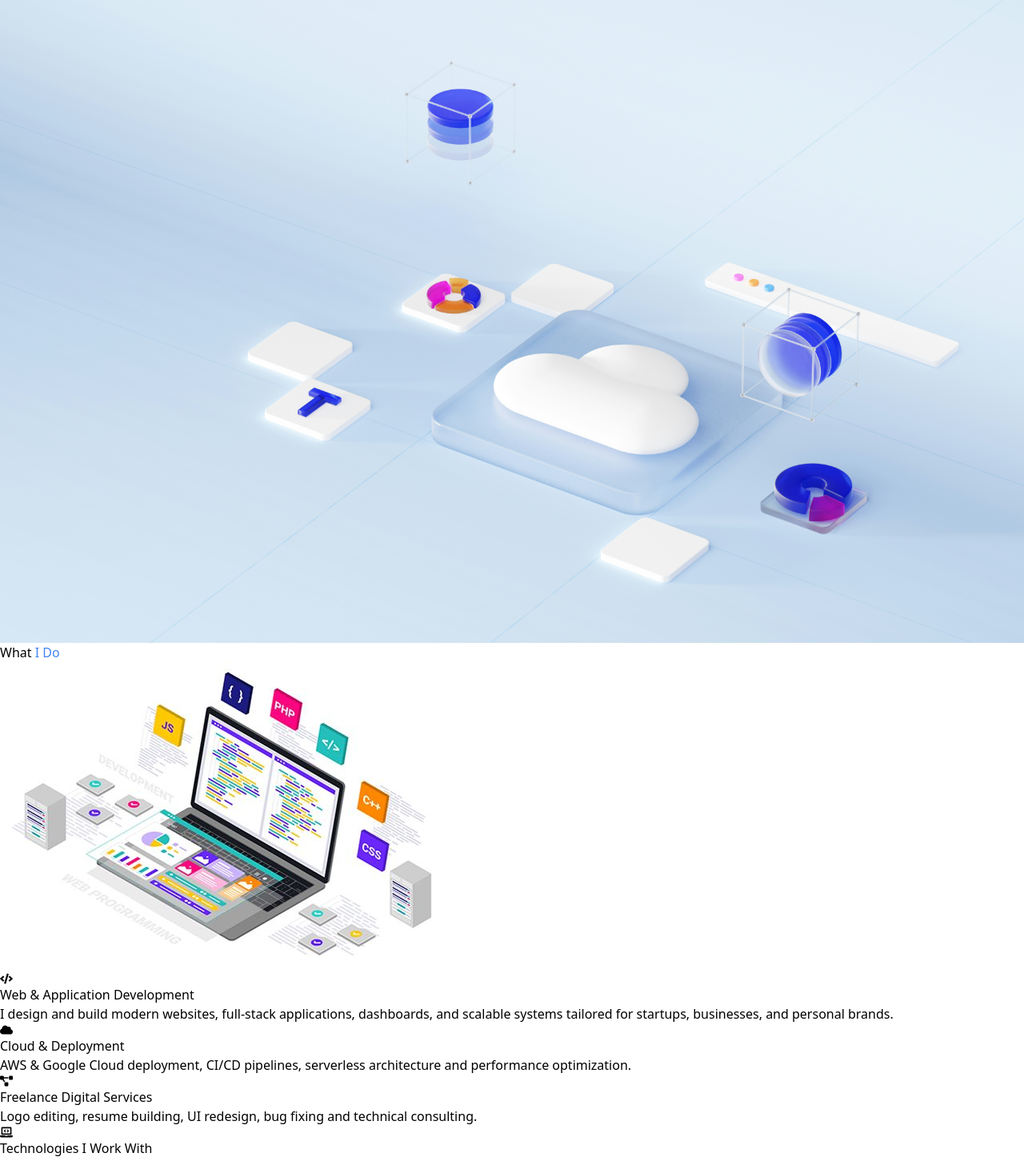
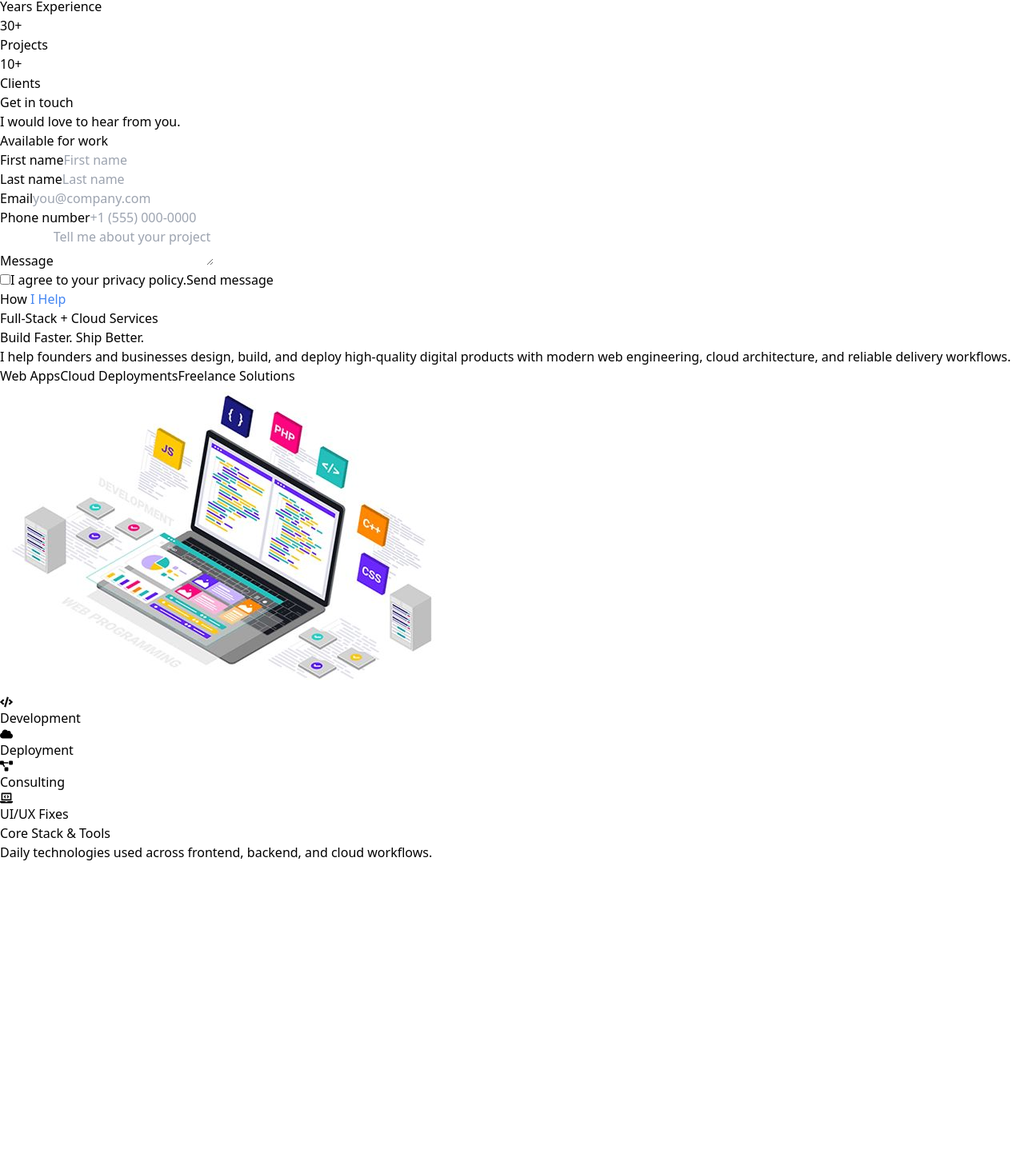
Before and after one commit to Guglothmahipal/portfolio-frontend, a React (Vite) app: page / in a window 1280 px wide. Shown: the part 316-1768 px from the top of the page at 80% size. Built offline with nearby package versions, Linux system fonts and the light colour scheme.

Commit message:
changes made in home page hero section

```diff
--- a/src/components/Navbar.tsx
+++ b/src/components/Navbar.tsx
@@ -45,7 +45,7 @@ const Navbar = () => {
       >
         <div className="flex items-center justify-between px-8 py-5 text-black dark:text-white">
           {/* ================= LEFT: NAME ================= */}
-          <Link to="/" className="rounded-full border border-gray-300/60 dark:border-gray-600/60 bg-white/20 dark:bg-black/20 backdrop-blur-md px-4 py-2">
+          <Link to="/">
             <h1 className="text-lg tracking-widest uppercase font-semibold">
               Mahipal
             </h1>
--- a/src/pages/Home.tsx
+++ b/src/pages/Home.tsx
@@ -1,5 +1,4 @@
 import { motion } from "framer-motion";
-import heroImage from "../assets/HomeRightIMG.jpg";
 import { useState } from "react";
 import { useNavigate } from "react-router-dom";
 import webDevImage from "../assets/webdev.jpg";
@@ -14,21 +13,32 @@ import {
 const Home = () => {
   const [hoveredCard, setHoveredCard] = useState<string | null>(null);
   const navigate = useNavigate();
+  const marqueeSkills = [
+    { name: "React", color: "bg-blue-500" },
+    { name: "Next.js", color: "bg-black" },
+    { name: "TypeScript", color: "bg-blue-600" },
+    { name: "AWS", color: "bg-orange-500" },
+    { name: "Google Cloud", color: "bg-green-500" },
+    { name: "Firebase", color: "bg-yellow-500" },
+    { name: "Docker", color: "bg-sky-500" },
+    { name: "Kubernetes", color: "bg-indigo-500" },
+    { name: "Node.js", color: "bg-green-600" },
+    { name: "Tailwind CSS", color: "bg-cyan-500" },
+    { name: "Framer Motion", color: "bg-pink-500" },
+  ];
 
   return (
-    <>
-      {/* ================= HERO SECTION ================= */}
-      <section className="relative min-h-screen flex items-center pt-24">
-        <div className="max-w-7xl mx-auto px-6 sm:px-8 grid grid-cols-1 md:grid-cols-2 gap-12">
-
+    <>      {/* ================= HERO SECTION ================= */}
+      <section className="relative pt-20 pb-10 md:min-h-[calc(100vh-5.25rem)] ">
+        <div className="max-w-[1360px] mx-auto px-4 sm:px-6 lg:px-8 grid grid-cols-1 md:grid-cols-[minmax(0,1fr)_30rem] md:gap-14 lg:gap-20 items-start md:items-center">
           <motion.div
             initial={{ opacity: 0, y: 40 }}
             animate={{ opacity: 1, y: 0 }}
             transition={{ duration: 0.8 }}
-            className="flex flex-col justify-center"
+            className="flex flex-col justify-center md:pr-6 lg:pr-10"
           >
             <h2 className="tracking-widest uppercase text-gray-500 dark:text-gray-400 mb-4">
-              Hello, I’m
+              Hello, I'm
             </h2>
 
             <h1 className="text-[clamp(2rem,6vw,4rem)] font-bold mb-6">
@@ -40,10 +50,7 @@ const Home = () => {
               provide freelance digital services for businesses and individuals.
             </p>
 
-            {/* ===== BUTTONS UPDATED ===== */}
             <div className="flex gap-4 justify-center md:justify-start">
-
-  {/* Explore Services Button (Glassy + Animated Text) */}
               <button
                 onClick={() => navigate("/services")}
                 className="
@@ -67,8 +74,6 @@ const Home = () => {
                 Explore Services
               </button>
 
-
-  {/* See My Work Button */}
               <button
                 onClick={() => navigate("/projects")}
                 className="
@@ -89,31 +94,133 @@ const Home = () => {
               >
                 See My Work
               </button>
-
-
             </div>
 
+            <div className="mt-7 grid grid-cols-3 gap-2 sm:gap-3 max-w-xl mb-6 md:mb-0">
+              {[
+                { value: "3+", label: "Years Experience" },
+                { value: "30+", label: "Projects" },
+                { value: "10+", label: "Clients" },
+              ].map((stat) => (
+                <motion.div
+                  key={stat.label}
+                  whileHover={{ y: -6, scale: 1.03 }}
+                  transition={{ type: "spring", stiffness: 320, damping: 20 }}
+                  className="rounded-2xl border border-gray-200 dark:border-gray-800 bg-white/70 dark:bg-gray-900/60 px-3 py-3 sm:px-4 sm:py-4 shadow-sm"
+                >
+                  <p className="text-xl sm:text-2xl font-bold leading-none">{stat.value}</p>
+                  <p className="mt-1.5 text-[10px] sm:text-xs uppercase tracking-wider text-gray-500 dark:text-gray-400">
+                    {stat.label}
+                  </p>
+                </motion.div>
+              ))}
+            </div>
           </motion.div>
 
           <motion.div
             initial={{ opacity: 0, x: 60 }}
             animate={{ opacity: 1, x: 0 }}
             transition={{ duration: 0.9 }}
-            className="flex items-center justify-center"
+            className="w-full md:justify-self-end md:pl-2"
           >
-            <img
-              src={heroImage}
-              alt="Hero"
-              className="max-h-[480px] w-full object-contain opacity-90"
+            <div className="w-full max-w-[30rem] ml-auto">
+              <div className="flex items-start justify-between gap-3 mb-4">
+                <div>
+                  <h3 className="text-2xl md:text-[2rem] leading-none font-bold text-gray-900 dark:text-white">
+                    Get in touch
+                  </h3>
+                  <p className="mt-2 text-base text-gray-500 dark:text-gray-400">
+                    I would love to hear from you.
+                  </p>
+                </div>
+                <div className="inline-flex items-center gap-2 rounded-full px-3 py-1.5 bg-green-50 dark:bg-green-900/20 border border-green-200 dark:border-green-700">
+                  <span className="relative flex h-2.5 w-2.5">
+                    <span className="animate-ping absolute inline-flex h-full w-full rounded-full bg-green-400 opacity-75" />
+                    <span className="relative inline-flex rounded-full h-2.5 w-2.5 bg-green-500" />
+                  </span>
+                  <span className="text-xs font-medium text-green-700 dark:text-green-300">
+                    Available for work
+                  </span>
+                </div>
+              </div>
+
+              <form
+                action="https://formsubmit.co/guglothmahipal@gmail.com"
+                method="POST"
+                className="space-y-3 border border-gray-300 dark:border-gray-700 rounded-2xl p-4 md:p-5 bg-white/45 dark:bg-black/10 shadow-[0_10px_30px_rgba(0,0,0,0.08)]"
+              >
+                <input type="hidden" name="_subject" value="New Portfolio Inquiry" />
+                <input type="hidden" name="_captcha" value="false" />
+
+                <div className="grid grid-cols-1 sm:grid-cols-2 gap-3">
+                  <div>
+                    <label className="block text-xs font-medium mb-1.5 text-gray-700 dark:text-gray-300">First name</label>
+                    <input
+                      name="first_name"
+                      required
+                      placeholder="First name"
+                      className="w-full rounded-xl border border-gray-300 dark:border-gray-700 bg-transparent px-3 py-2.5 text-sm outline-none focus:border-violet-400"
                     />
+                  </div>
+                  <div>
+                    <label className="block text-xs font-medium mb-1.5 text-gray-700 dark:text-gray-300">Last name</label>
+                    <input
+                      name="last_name"
+                      placeholder="Last name"
+                      className="w-full rounded-xl border border-gray-300 dark:border-gray-700 bg-transparent px-3 py-2.5 text-sm outline-none focus:border-violet-400"
+                    />
+                  </div>
+                </div>
+
+                <div>
+                  <label className="block text-xs font-medium mb-1.5 text-gray-700 dark:text-gray-300">Email</label>
+                  <input
+                    name="email"
+                    type="email"
+                    required
+                    placeholder="you@company.com"
+                    className="w-full rounded-xl border border-gray-300 dark:border-gray-700 bg-transparent px-3 py-2.5 text-sm outline-none focus:border-violet-400"
+                  />
+                </div>
+
+                <div>
+                  <label className="block text-xs font-medium mb-1.5 text-gray-700 dark:text-gray-300">Phone number</label>
+                  <input
+                    name="phone"
+                    placeholder="+1 (555) 000-0000"
+                    className="w-full rounded-xl border border-gray-300 dark:border-gray-700 bg-transparent px-3 py-2.5 text-sm outline-none focus:border-violet-400"
+                  />
+                </div>
+
+                <div>
+                  <label className="block text-xs font-medium mb-1.5 text-gray-700 dark:text-gray-300">Message</label>
+                  <textarea
+                    name="message"
+                    required
+                    placeholder="Tell me about your project"
+                    className="w-full min-h-24 rounded-xl border border-gray-300 dark:border-gray-700 bg-transparent px-3 py-2.5 text-sm outline-none focus:border-violet-400"
+                  />
+                </div>
+
+                <label className="flex items-start gap-2 text-xs text-gray-600 dark:text-gray-400">
+                  <input type="checkbox" required className="mt-0.5" />
+                  <span>I agree to your privacy policy.</span>
+                </label>
+
+                <button
+                  type="submit"
+                  className="w-full rounded-xl bg-amber-600 text-white px-5 py-2.5 font-semibold hover:bg-amber-700 transition"
+                >
+                  Send message
+                </button>
+              </form>
+            </div>
           </motion.div>
         </div>
       </section>
-
       {/* ================= WHAT I DO SECTION ================= */}
       <section className="py-24">
         <div className="max-w-7xl mx-auto px-6 sm:px-8">
-
           <motion.h2
             initial={{ opacity: 0, y: 30 }}
             whileInView={{ opacity: 1, y: 0 }}
@@ -121,162 +228,115 @@ const Home = () => {
             viewport={{ once: true }}
             className="text-3xl md:text-4xl font-bold mb-16 text-center"
           >
-            What <span className="google-color-cycle">I Do</span>
+            How <span className="google-color-cycle">I Help</span>
           </motion.h2>
 
-          <div className="grid grid-cols-1 md:grid-cols-3 gap-8 md:auto-rows-[220px]">
+          <motion.div
+            initial={{ opacity: 0, y: 24 }}
+            whileInView={{ opacity: 1, y: 0 }}
+            transition={{ duration: 0.65 }}
+            viewport={{ once: true }}
+            className="relative overflow-hidden rounded-[2rem] border border-rose-200/40 bg-[linear-gradient(135deg,#da9db8_0%,#cf90b8_45%,#c38fc2_100%)] p-8 md:p-12 text-white shadow-[0_18px_48px_rgba(157,78,130,0.22)]"
+          >
+            <div className="pointer-events-none absolute inset-0">
+              <div className="absolute -top-24 -left-20 h-72 w-72 rounded-full bg-white/15 blur-3xl" />
+              <div className="absolute -bottom-20 -right-16 h-72 w-72 rounded-full bg-purple-900/25 blur-3xl" />
+            </div>
 
-            {/* BIG CARD */}
-            <motion.div
-  onMouseEnter={() => setHoveredCard("dev")}
-  onMouseLeave={() => setHoveredCard(null)}
-  whileHover={{ y: -8 }}
-  className={`md:col-span-2 md:row-span-2 rounded-3xl p-8 relative overflow-hidden border transition ${
-    hoveredCard === "dev"
-      ? "google-border-cycle"
-      : "border-gray-200 dark:border-gray-800"
-  }`}
->
-  {/* Background Image */}
+            <div className="relative grid grid-cols-1 lg:grid-cols-2 gap-10 items-center">
+              <div>
+                <p className="text-xs uppercase tracking-[0.22em] text-white/80 mb-4">
+                  Full-Stack + Cloud Services
+                </p>
+                <h3 className="text-4xl md:text-5xl font-semibold leading-tight mb-5">
+                  Build Faster. Ship Better.
+                </h3>
+                <p className="text-white/90 text-lg leading-relaxed max-w-xl mb-7">
+                  I help founders and businesses design, build, and deploy
+                  high-quality digital products with modern web engineering,
+                  cloud architecture, and reliable delivery workflows.
+                </p>
+
+                <div className="flex flex-wrap gap-3">
+                  <span className="px-4 py-2 rounded-full bg-white/20 border border-white/30 text-sm font-medium">
+                    Web Apps
+                  </span>
+                  <span className="px-4 py-2 rounded-full bg-white/20 border border-white/30 text-sm font-medium">
+                    Cloud Deployments
+                  </span>
+                  <span className="px-4 py-2 rounded-full bg-white/20 border border-white/30 text-sm font-medium">
+                    Freelance Solutions
+                  </span>
+                </div>
+              </div>
+
+              <div className="rounded-3xl bg-black/15 border border-white/10 p-5 md:p-6 backdrop-blur-sm">
+                <div className="rounded-2xl bg-white/95 text-gray-900 p-4 md:p-5 shadow-xl">
+                  <div className="flex items-center gap-2 mb-4">
+                    <span className="h-2.5 w-2.5 rounded-full bg-rose-400" />
+                    <span className="h-2.5 w-2.5 rounded-full bg-amber-300" />
+                    <span className="h-2.5 w-2.5 rounded-full bg-emerald-400" />
+                  </div>
+
                   <img
                     src={webDevImage}
-    alt="Web Development"
-    className="absolute inset-0 w-full h-full object-cover opacity-80"
+                    alt="Service showcase"
+                    className="w-full h-48 md:h-56 object-cover rounded-xl"
                   />
 
-  {/* Dark Overlay (Improves Readability) */}
-  <div className="absolute inset-0 bg-white/70 dark:bg-black/70 backdrop-blur-sm"></div>
-
-  {/* Content */}
-  <div className="relative z-10">
-    <FaCode className="text-3xl mb-6 text-indigo-500" />
-    <h3 className="text-2xl font-semibold mb-4">
-      Web & Application Development
-    </h3>
-    <p className="text-gray-700 dark:text-gray-300 leading-relaxed">
-      I design and build modern websites, full-stack applications,
-      dashboards, and scalable systems tailored for startups,
-      businesses, and personal brands.
-    </p>
+                  <div className="mt-4 grid grid-cols-2 gap-3">
+                    <div className="rounded-lg bg-rose-50 px-3 py-2 text-sm font-medium text-rose-700 flex items-center gap-2">
+                      <FaCode className="text-rose-500" />
+                      Development
+                    </div>
+                    <div className="rounded-lg bg-sky-50 px-3 py-2 text-sm font-medium text-sky-700 flex items-center gap-2">
+                      <FaCloud className="text-sky-500" />
+                      Deployment
+                    </div>
+                    <div className="rounded-lg bg-violet-50 px-3 py-2 text-sm font-medium text-violet-700 flex items-center gap-2">
+                      <FaProjectDiagram className="text-violet-500" />
+                      Consulting
+                    </div>
+                    <div className="rounded-lg bg-amber-50 px-3 py-2 text-sm font-medium text-amber-700 flex items-center gap-2">
+                      <FaLaptopCode className="text-amber-500" />
+                      UI/UX Fixes
+                    </div>
+                  </div>
+                </div>
+              </div>
             </div>
           </motion.div>
-
-
-            {/* CLOUD CARD */}
-            <motion.div
-              onMouseEnter={() => setHoveredCard("cloud")}
-              onMouseLeave={() => setHoveredCard(null)}
-              whileHover={{ y: -6 }}
-              className={`rounded-3xl p-8 bg-gray-50 dark:bg-gray-900 border transition ${
-                hoveredCard === "cloud"
-                  ? "google-border-cycle"
-                  : "border-gray-200 dark:border-gray-800"
-              }`}
-            >
-              <FaCloud className="text-2xl mb-4 text-green-500" />
-              <h3 className="text-xl font-semibold mb-3">
-                Cloud & Deployment
-              </h3>
-              <p className="text-gray-600 dark:text-gray-400 text-sm">
-                AWS & Google Cloud deployment, CI/CD pipelines, serverless
-                architecture and performance optimization.
-              </p>
-            </motion.div>
-
-            {/* FREELANCE CARD */}
-            <motion.div
-              onMouseEnter={() => setHoveredCard("projects")}
-              onMouseLeave={() => setHoveredCard(null)}
-              whileHover={{ y: -6 }}
-              className={`rounded-3xl p-8 bg-gray-50 dark:bg-gray-900 border flex flex-col justify-center transition ${
-                hoveredCard === "projects"
-                  ? "google-border-cycle"
-                  : "border-gray-200 dark:border-gray-800"
-              }`}
-            >
-              <FaProjectDiagram className="text-2xl mb-4 text-pink-500" />
-              <h3 className="text-xl font-semibold">
-                Freelance Digital Services
-              </h3>
-              <p className="text-gray-500 dark:text-gray-400 text-sm">
-                Logo editing, resume building, UI redesign, bug fixing and
-                technical consulting.
-              </p>
-            </motion.div>
-
-            {/* TECH STACK CARD */}
-            <motion.div
-              onMouseEnter={() => setHoveredCard("tech")}
-              onMouseLeave={() => setHoveredCard(null)}
-              whileHover={{ y: -6 }}
-              className={`md:col-span-2 rounded-3xl p-8 bg-gray-50 dark:bg-gray-900 border transition ${
-                hoveredCard === "tech"
-                  ? "google-border-cycle"
-                  : "border-gray-200 dark:border-gray-800"
-              }`}
-            >
-              <FaLaptopCode className="text-2xl mb-4 text-yellow-500" />
-              <h3 className="text-xl font-semibold mb-3">
-                Technologies I Work With
-              </h3>
-              <p className="text-gray-600 dark:text-gray-400 text-sm">
-                React, Next.js, TypeScript, AWS, Google Cloud, Node.js,
-                Tailwind CSS and modern frontend & backend technologies.
-              </p>
-            </motion.div>
-
-          </div>
         </div>
       </section>
 
       {/* ================= SKILLS MARQUEE ================= */}
-<section className="py-10 md:py-16 overflow-hidden border-y border-gray-200 dark:border-gray-800">
+      <section className="py-12 md:py-16 overflow-hidden border-y border-gray-200 dark:border-gray-800 bg-gradient-to-r from-gray-50/70 via-transparent to-gray-50/70 dark:from-gray-900/40 dark:via-transparent dark:to-gray-900/40">
+        <div className="max-w-7xl mx-auto px-6 sm:px-8 mb-8">
+          <h3 className="text-xl md:text-2xl font-semibold text-center">
+            Core Stack & Tools
+          </h3>
+          <p className="text-center text-gray-500 dark:text-gray-400 mt-2 text-sm md:text-base">
+            Daily technologies used across frontend, backend, and cloud workflows.
+          </p>
+        </div>
+
         <div className="relative w-full">
+          <div className="pointer-events-none absolute left-0 top-0 h-full w-16 bg-gradient-to-r from-white dark:from-black to-transparent z-10" />
+          <div className="pointer-events-none absolute right-0 top-0 h-full w-16 bg-gradient-to-l from-white dark:from-black to-transparent z-10" />
 
-    <div className="flex w-max animate-marquee gap-10 md:gap-16">
-
-      {[
-        { name: "React", color: "bg-blue-500" },
-        { name: "Next.js", color: "bg-black" },
-        { name: "TypeScript", color: "bg-blue-600" },
-        { name: "AWS", color: "bg-orange-500" },
-        { name: "Google Cloud", color: "bg-green-500" },
-        { name: "Firebase", color: "bg-yellow-500" },
-        { name: "Docker", color: "bg-sky-500" },
-        { name: "Kubernetes", color: "bg-indigo-500" },
-        { name: "Node.js", color: "bg-green-600" },
-        { name: "Tailwind CSS", color: "bg-cyan-500" },
-        { name: "Framer Motion", color: "bg-pink-500" },
-      ]
-        .concat([
-          { name: "React", color: "bg-blue-500" },
-          { name: "Next.js", color: "bg-black" },
-          { name: "TypeScript", color: "bg-blue-600" },
-          { name: "AWS", color: "bg-orange-500" },
-          { name: "Google Cloud", color: "bg-green-500" },
-          { name: "Firebase", color: "bg-yellow-500" },
-          { name: "Docker", color: "bg-sky-500" },
-          { name: "Kubernetes", color: "bg-indigo-500" },
-          { name: "Node.js", color: "bg-green-600" },
-          { name: "Tailwind CSS", color: "bg-cyan-500" },
-          { name: "Framer Motion", color: "bg-pink-500" },
-        ])
-        .map((skill, index) => (
+          <div className="flex w-max animate-marquee gap-6 md:gap-8">
+            {[...marqueeSkills, ...marqueeSkills].map((skill, index) => (
               <div
                 key={index}
-            className="flex items-center gap-3 text-lg md:text-xl font-semibold text-gray-500 dark:text-gray-400 hover:text-black dark:hover:text-white transition-colors duration-300"
+                className="flex items-center gap-3 px-5 py-3 rounded-full border border-gray-200 dark:border-gray-700 bg-white/80 dark:bg-gray-900/80 text-sm md:text-base font-semibold text-gray-600 dark:text-gray-300 hover:text-black dark:hover:text-white transition-all duration-300 hover:-translate-y-1"
               >
-            {/* Colored Dot */}
                 <span className={`w-3 h-3 rounded-full ${skill.color}`} />
                 {skill.name}
               </div>
             ))}
-
           </div>
-
         </div>
       </section>
-
     </>
   );
 };
```
Also changed, not shown: src/App.tsx (line endings or trailing spaces). Lines whose indentation alone changed are shown as unchanged.
